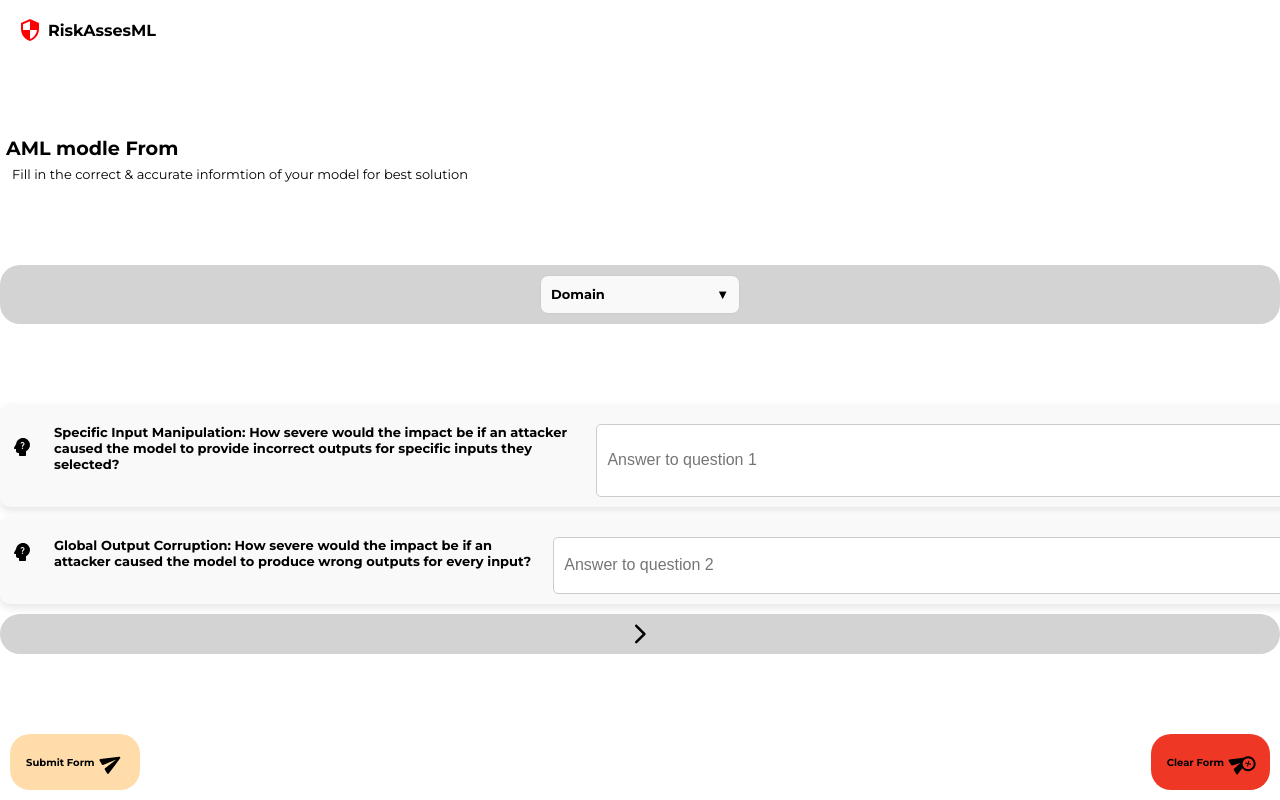
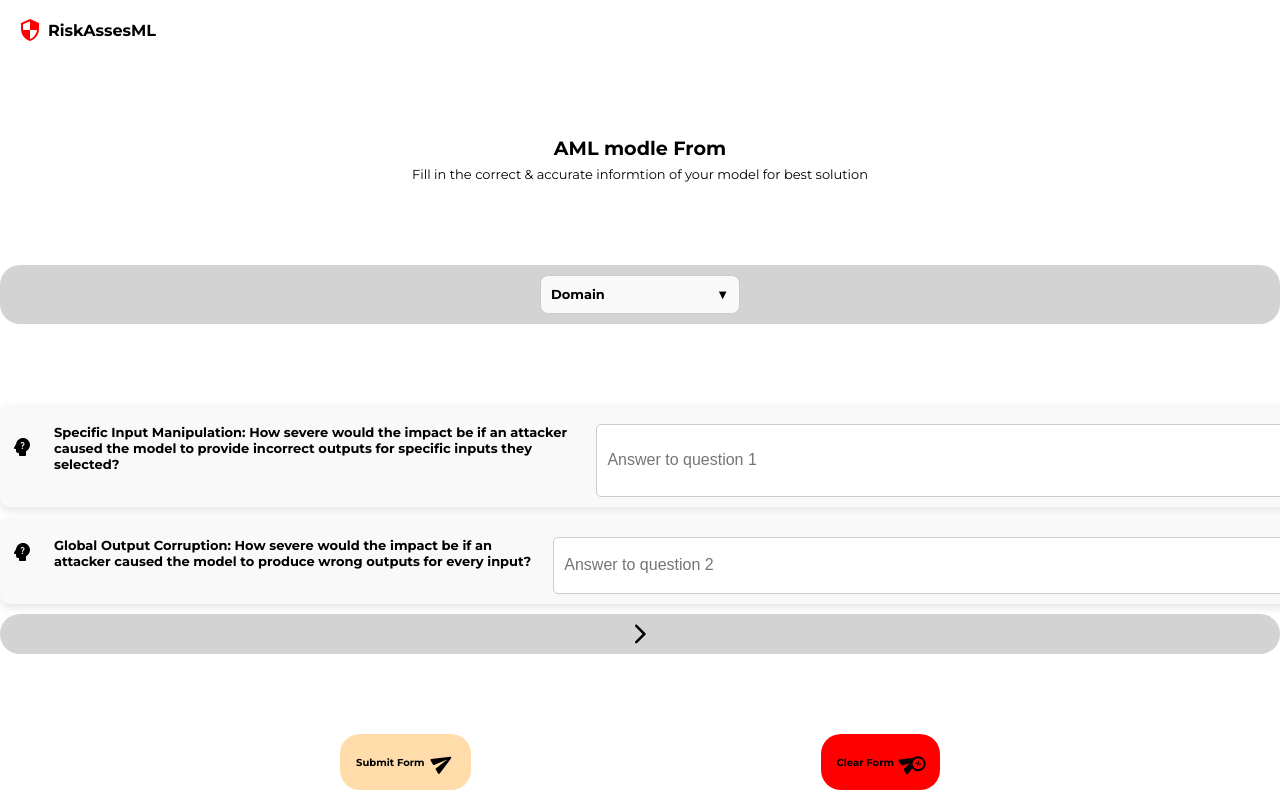
Before and after one commit to naamaelbaz/riskAssesmentTool, a React (Create React App) app: page /form in a window 1280 px wide. Built offline with nearby package versions, Linux system fonts and the light colour scheme.

Commit message:
add css changes

```diff
--- a/src/components/Button/Button.css
+++ b/src/components/Button/Button.css
@@ -29,7 +29,7 @@
 }
 
 .clear-color{
-  background-color: #EE3825;
+  background-color: red;
 }
 .button.red-border {
     border: 2px solid transparent;
--- a/src/components/FormPage/FormPage.css
+++ b/src/components/FormPage/FormPage.css
@@ -20,7 +20,7 @@ html, body {
 .title{
     display: flex;
     flex-direction: column;
-    align-items: flex-start;
+    align-items: center;
     font-family: 'Montserrat';
     font-weight: bold;
     font-size: larger;
--- a/src/components/HomePage/HomePage.css
+++ b/src/components/HomePage/HomePage.css
@@ -37,7 +37,7 @@ html, body {
 
 .button-container{
     display: flex;
-    justify-content: space-evenly;
+    justify-content: space-evenly !important;
     flex-direction: row;
     align-items: center;
 }
```
